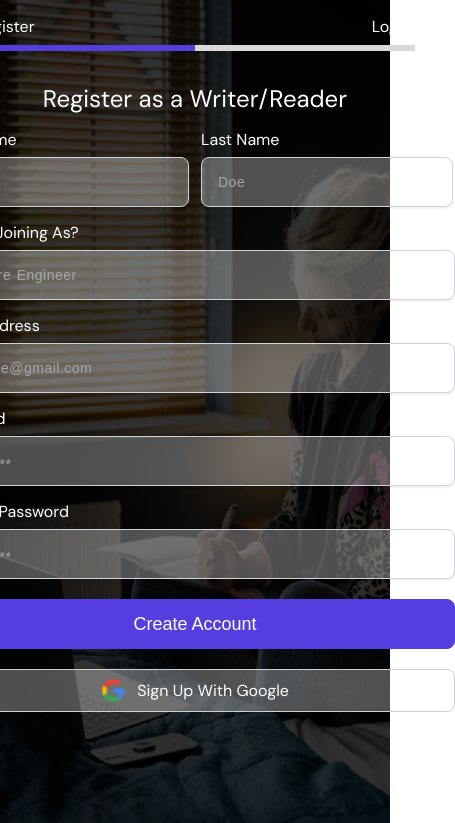
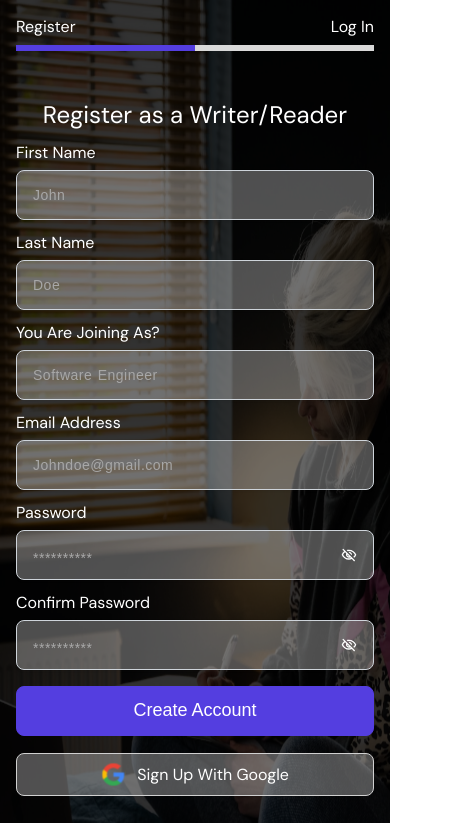
Before and after one commit to okhuaroboosayuki/chatter, a React (Create React App) app: page /signup in a window 390 px wide. Shown: the top 823 px of the page, 455 px wide, since content can reach past the window. Built offline with nearby package versions, Linux system fonts and the light colour scheme; no server answers.

Commit message:
finished responsiveness for all major screens

```diff
--- a/src/styles/scss/sign-in.scss
+++ b/src/styles/scss/sign-in.scss
@@ -125,7 +125,6 @@
                     display: flex;
                     align-items: center;
                     justify-content: center;
-                    // width: 100%;
                     padding: 1rem 0;
                     position: relative;
 
@@ -336,6 +335,12 @@
                         }
                     }
 
+                    .submit_btn {
+                        display: flex;
+                        justify-content: center;
+                        align-items: center;
+                        width: 100%;
+
                         button[type="submit"] {
                             width: 32.5rem;
                             padding: 0.5rem 1rem;
@@ -355,6 +360,7 @@
                             &:hover {
                                 background-color: #3a2b9e;
                                 color: #e6e5e5;
+                            }
                         }
                     }
                 }
@@ -424,7 +430,7 @@
     }
 }
 
-@media screen and (max-width: 1400px) {
+@media screen and (max-width: 1440px) {
     .register {
         .register_container {
             .right {
@@ -447,6 +453,10 @@
 @media screen and (max-width: 1240px) {
     .register {
         .register_container {
+            .left {
+                height: 110vh;
+            }
+
             .right {
                 .right_container {
                     .auth_header {
@@ -465,10 +475,12 @@
         .register_container {
             .left {
                 width: 100%;
+                height: 120vh;
 
                 .lady_writer_img {
                     object-fit: fill;
                     object-position: center;
+                    height: 120vh;
                 }
 
                 .left_content-container {
@@ -481,6 +493,7 @@
             .right {
                 position: absolute;
                 width: 100%;
+                height: 120vh;
                 background-color: rgba(0, 0, 0, 0.5);
 
                 .right_container {
@@ -507,7 +520,7 @@
 
                     form {
                         width: 100%;
-                        gap: 15px;
+                        gap: 12px;
 
                         .input_wrapper {
                             label {
@@ -560,3 +573,202 @@
         }
     }
 }
+
+@media screen and (max-width: 980px) {
+    .register {
+        .register_container {
+            .left {
+                height: 100vh;
+
+                .lady_writer_img{
+                    height: 120vh;
+                }
+            }
+
+            .right {
+                height: 120vh;
+                .right_container {
+                    .auth_header {
+                        .back_icon {
+                            right: 48rem;
+                        }
+                    }
+
+                    form{
+                        .or_sign_with {
+                            .google {
+                                background-color: rgba(255, 255, 255, 0.3);
+                            }
+                        }
+                    }
+                }
+            }
+        }
+    }
+}
+
+@media screen and (max-width: 834px) {
+    .register {
+        .register_container {
+            .left{
+                .lady_writer_img{
+                    height: 100vh;
+                }
+            }
+            .right {
+                height: 100vh;
+            }
+        }
+    }
+}
+
+@media screen and (max-width: 824px) {
+    .register {
+        .register_container {
+            .left{
+                .lady_writer_img{
+                    height: 100vh;
+                }
+            }
+            .right {
+                height: 100vh;
+                .right_container {
+                    .auth_header {
+                        .back_icon {
+                            right: 45rem;
+                        }
+                    }
+                }
+            }
+        }
+    }
+}
+
+@media screen and (max-width: 768px) {
+    .register {
+        .register_container {
+            .right {
+                .right_container {
+                    .auth_header {
+                        .back_icon {
+                            right: 40rem;
+                        }
+                    }
+                }
+            }
+        }
+    }
+}
+
+@media screen and (max-width: 690px) {
+    .register {
+        .register_container {
+            .right {
+                .right_container {
+                    .auth_header {
+                        width: fit-content;
+                    }
+                }
+            }
+        }
+    }
+}
+
+@media screen and (max-width: 560px) {
+    .register {
+        .register_container {
+            .left {
+                height: 126vh;
+
+                .lady_writer_img{
+                    height: 126vh;
+                }
+            }
+
+            .right {
+                height: 126vh;
+                .right_container {
+                    .auth_header {
+                        width: 100%;
+                        padding: 1rem;
+
+                        .links {
+                            width: 100%;
+
+                            .link_one,
+                            .link_two {
+                                width: 100%;
+                            }
+
+                            .active_border_bottom {
+                                .active,
+                                .inactive {
+                                    width: 100%;
+                                }
+                            }
+                        }
+                    }
+
+                    .login_container{
+                        width: 100%;
+                    }
+
+                    form {
+                        padding: 1rem;
+
+                        .names {
+                            flex-direction: column;
+                        }
+
+                        .wrapper_container {
+                            width: 100%;
+                        }
+
+                        .input_wrapper {
+                            width: 100%;
+
+                            .first_name_input,
+                            .last_name_input,
+                            .email_input,
+                            .designation {
+                                width: 100%;
+                            }
+                        }
+
+                        .input {
+                            width: 100%;
+
+                            input {
+                                width: 100%;
+                            }
+                        }
+
+                        .or_sign_with {
+                            .google {
+                                width: 100%;
+                            }
+                        }
+                    }
+                }
+            }
+        }
+    }
+}
+
+@media screen and (max-width: 360px) {
+    .register{
+        .register_container{
+            .left{
+                height: 160vh;
+
+                .lady_writer_img{
+                    height: 160vh;
+                }
+            }
+
+            .right{
+                height: 160vh;
+            }
+        }
+    }
+}
```
Lines whose indentation alone changed are shown as unchanged.
